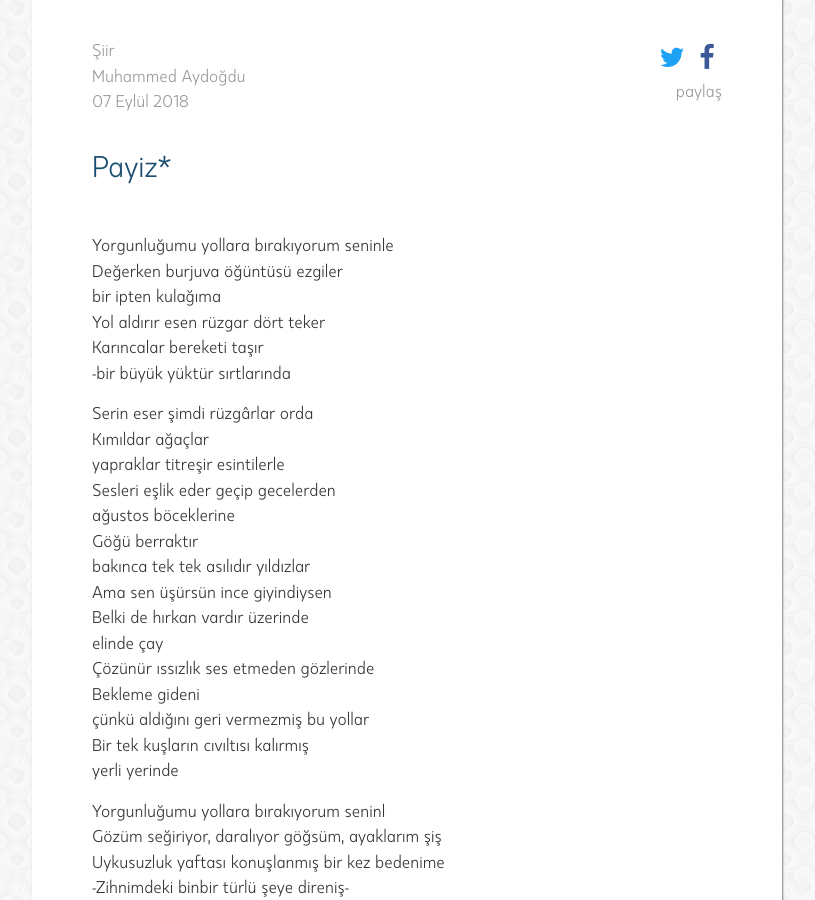
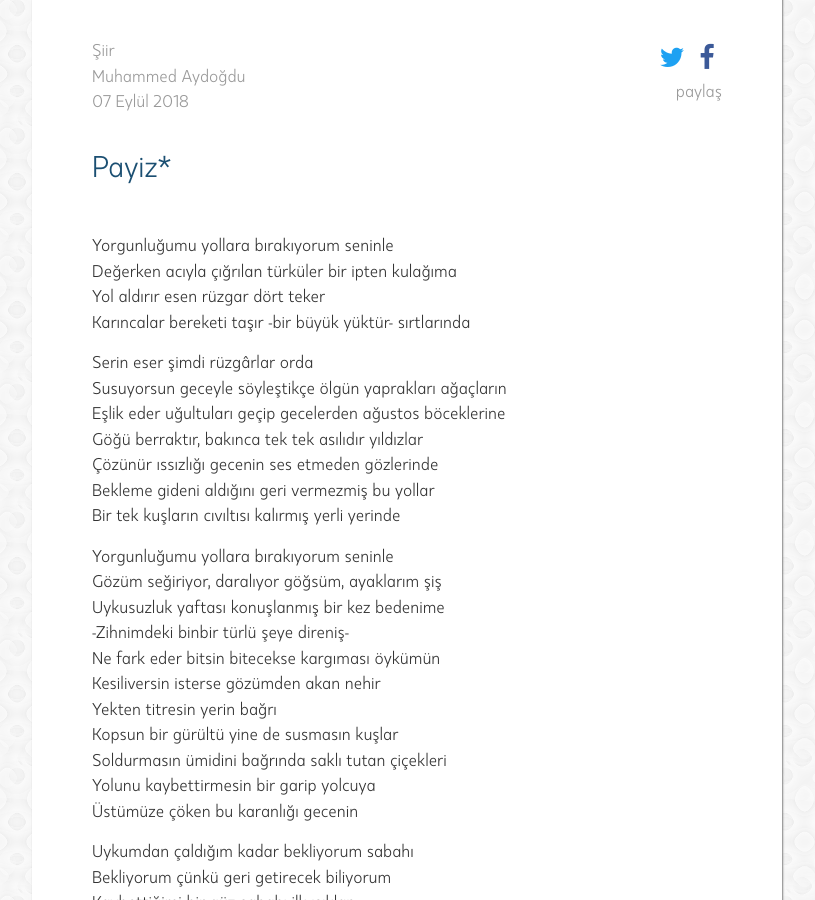
Before and after one commit to muhammedaydogdu/muhammedaydogdu.github.io, a Jekyll site: the page built from _posts/2018-09-07-payiz.md, in a window 1280 px wide and 900 px high, scrolled down 196 px. Shown: the whole window, without its empty margins (233-1048 px from the left). Built offline with Jekyll 4.4.1, drawn with Linux system fonts in a browser that asks for light colours; some web fonts are replaced.

Commit message:
Update 2018-09-07-payiz.md

```diff
--- a/_posts/2018-09-07-payiz.md
+++ b/_posts/2018-09-07-payiz.md
@@ -10,29 +10,19 @@ image: payiz.jpg
 <br/>
 
 Yorgunluğumu yollara bırakıyorum seninle
-Değerken burjuva öğüntüsü ezgiler
-bir ipten kulağıma
+Değerken acıyla çığrılan türküler bir ipten kulağıma
 Yol aldırır esen rüzgar dört teker
-Karıncalar bereketi taşır
--bir büyük yüktür sırtlarında
+Karıncalar bereketi taşır -bir büyük yüktür- sırtlarında
 
 Serin eser şimdi rüzgârlar orda
-Kımıldar ağaçlar
-yapraklar titreşir esintilerle
-Sesleri eşlik eder geçip gecelerden
-ağustos böceklerine
-Göğü berraktır
-bakınca tek tek asılıdır yıldızlar
-Ama sen üşürsün ince giyindiysen
-Belki de hırkan vardır üzerinde
-elinde çay
-Çözünür ıssızlık ses etmeden gözlerinde
-Bekleme gideni
-çünkü aldığını geri vermezmiş bu yollar
-Bir tek kuşların cıvıltısı kalırmış
-yerli yerinde
+Susuyorsun geceyle söyleştikçe ölgün yaprakları ağaçların
+Eşlik eder uğultuları geçip gecelerden ağustos böceklerine
+Göğü berraktır, bakınca tek tek asılıdır yıldızlar
+Çözünür ıssızlığı gecenin ses etmeden gözlerinde
+Bekleme gideni aldığını geri vermezmiş bu yollar
+Bir tek kuşların cıvıltısı kalırmış yerli yerinde
 
-Yorgunluğumu yollara bırakıyorum seninl
+Yorgunluğumu yollara bırakıyorum seninle
 Gözüm seğiriyor, daralıyor göğsüm, ayaklarım şiş
 Uykusuzluk yaftası konuşlanmış bir kez bedenime
 -Zihnimdeki binbir türlü şeye direniş-
```
